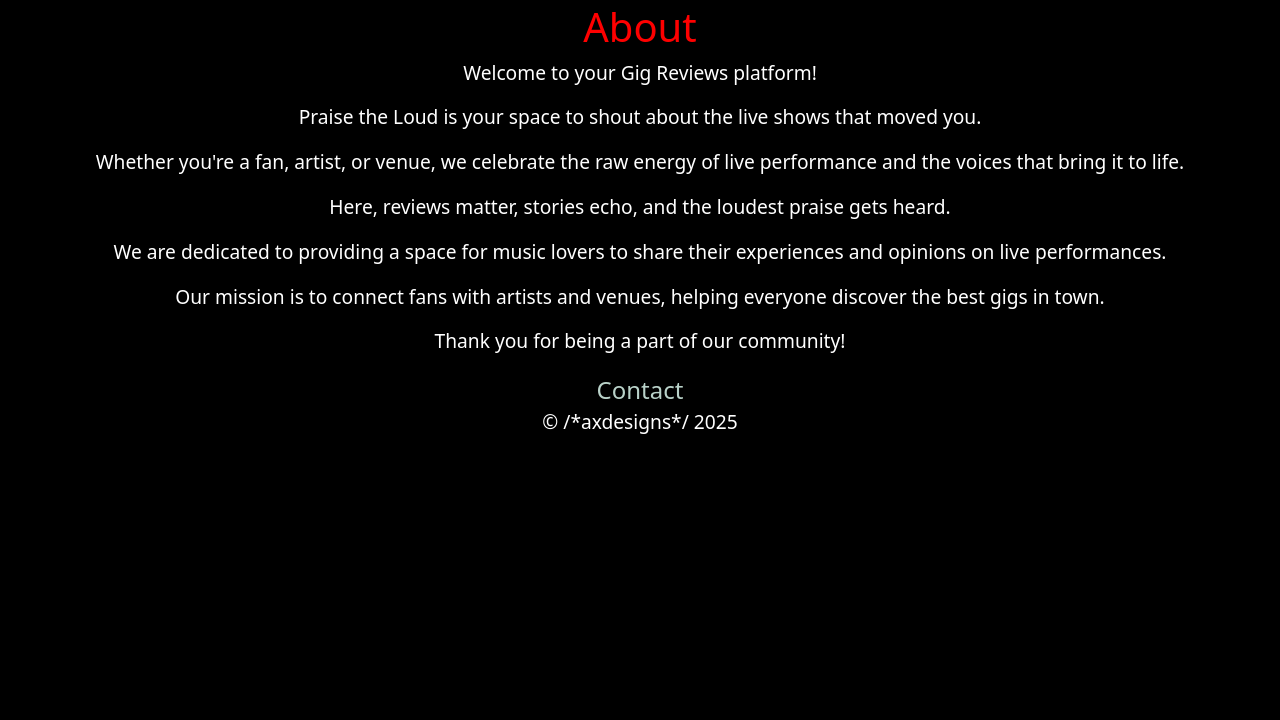
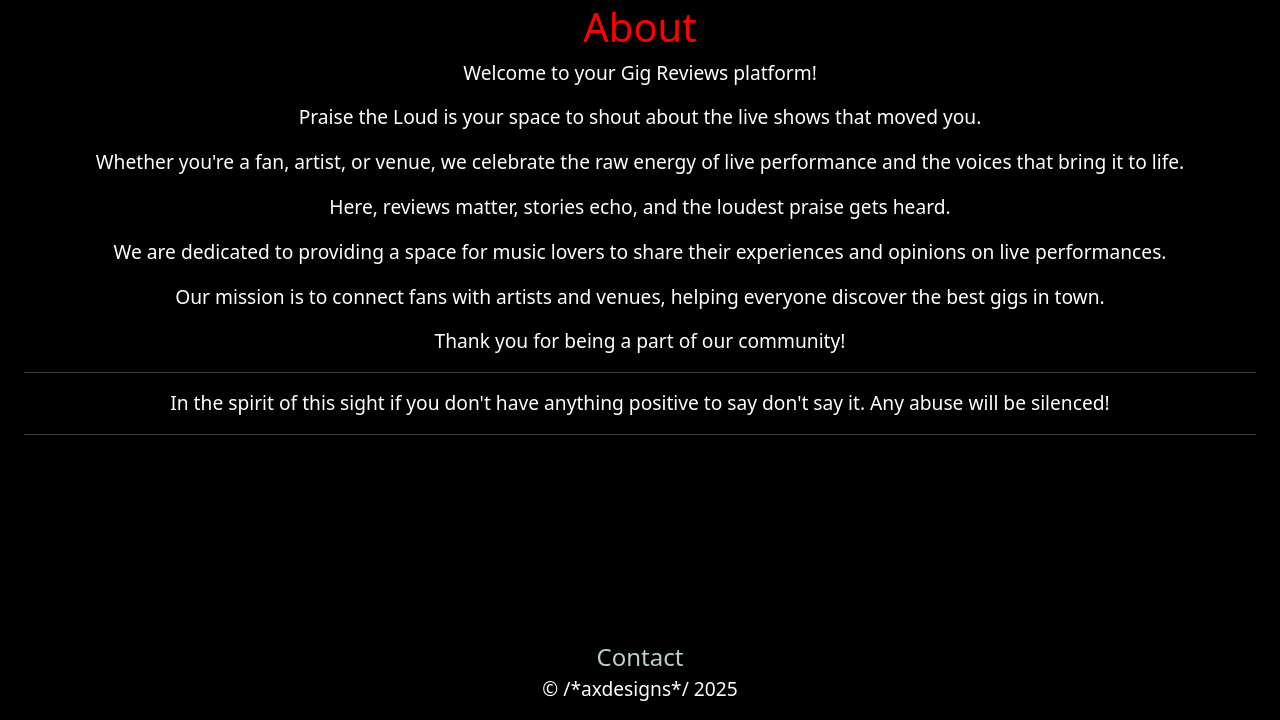
Before and after one commit to AxdeKlerk/Praise-The-Loud, a Django app: page /about/ in a window 1280 px wide. Shown: the part 80-800 px from the top of the page. Run offline with Django 4.2, Linux system fonts and the light colour scheme.

Commit message:
Fix footer bootstrap add margins between horns and <p> in hero class Add troll message to about page

```diff
--- a/gig_reviews/templates/gig_reviews/about.html
+++ b/gig_reviews/templates/gig_reviews/about.html
@@ -15,6 +15,9 @@
         <p>We are dedicated to providing a space for music lovers to share their experiences and opinions on live performances.</p>
         <p>Our mission is to connect fans with artists and venues, helping everyone discover the best gigs in town.</p>
         <p>Thank you for being a part of our community!</p>
+        <hr>
+        <p>In the spirit of this sight if you don't have anything positive to say don't say it. Any abuse will be silenced!</p>
+        <hr>
     </div>
   </div>
 </div>
--- a/gig_reviews/templates/gig_reviews/index.html
+++ b/gig_reviews/templates/gig_reviews/index.html
@@ -7,7 +7,7 @@
             <img src="https://res.cloudinary.com/dqde3a83z/image/upload/ptl-hero-image_eccbob.png" alt="Praise The Loud hero imagae">
             <h1><em>Hear them Loud - Praise them Louder!</em></h1>
             <p><em>Praise the artists with your reviews of their gigs</em></p>
-            <img src="https://res.cloudinary.com/dqde3a83z/image/upload/v1748106876/red-horns_meorvq.png"alt="red rock horns" class="horns">
+            <img src="https://res.cloudinary.com/dqde3a83z/image/upload/v1748106876/red-horns_meorvq.png"alt="red rock horns" class="horns mt-0">
         </div>
     </div>
 </div>
--- a/static/css/style.css
+++ b/static/css/style.css
@@ -50,10 +50,10 @@ h1 {
 }
 .hero-image p {
     font-size : 20px;
+    margin-bottom: 0;
 }
 
 .horns {
-    margin-top: 20px;
     max-height: 100px;
 }
 
@@ -63,6 +63,12 @@ h1 {
 }
 
 /**Footer */
+.footer {
+    position: fixed;
+    left: 0;
+    bottom: 0;
+    width: 100%;
+}
 .footer-contact {
     color: #B9D2C9;
     text-decoration: none;
--- a/templates/base.html
+++ b/templates/base.html
@@ -103,8 +103,8 @@
     {% block content %}{% endblock %}
   </div>
 
-<footer>
-  <div row style="container-fluid">
+<footer class="footer container-fluid">
+  <div class="row mx-auto justify-content-center align-items-center">
     <div class=" text-center col-md-12">
       <a class="footer-contact" href="{% url 'contact' %}">Contact</a>
       <p class="footer-p">&copy; /*axdesigns*/ 2025</p>
```
